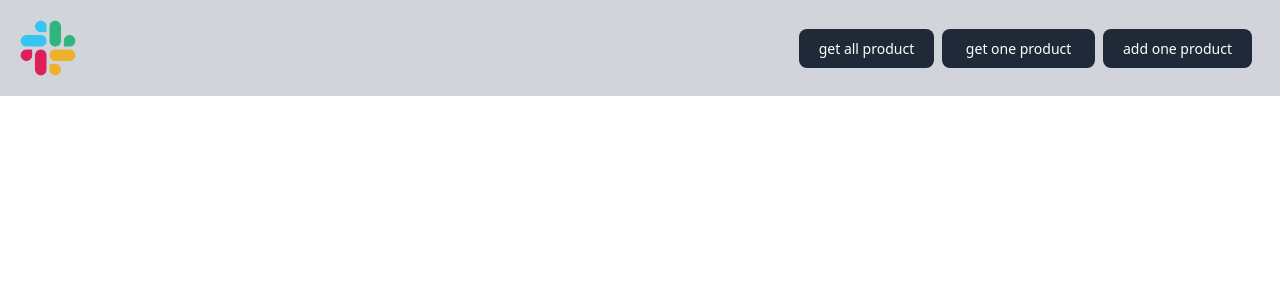
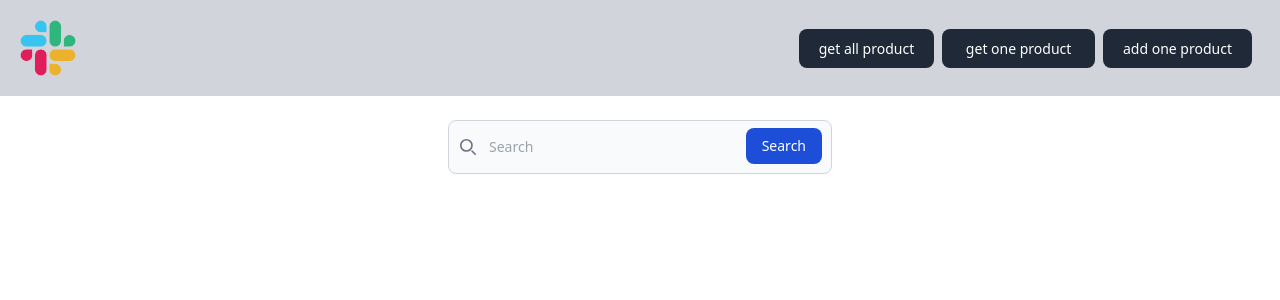
Before and after one commit to arentalb/pwa-angular, an Angular app: page /oneproduct in a window 1280 px wide. Before the commit this address led to /. Shown: the top 300 px of the page. Built offline with nearby package versions, Linux system fonts and the light colour scheme.

Commit message:
Implement getting one product by id

```diff
--- a/src/app/header/header.component.html
+++ b/src/app/header/header.component.html
@@ -7,7 +7,8 @@
       type="button"
             class="text-white bg-gray-800 hover:bg-gray-900 font-medium rounded-lg text-sm px-5 py-2.5 mr-2 mb-2 ">
       get all product</a>
-    <a type="button"
+    <a routerLink="/oneproduct"
+      type="button"
             class="text-white bg-gray-800 hover:bg-gray-900 font-medium rounded-lg text-sm px-5 py-2.5 mr-2 mb-2 ">
       get one product </a>
     <a type="button"
--- /dev/null
+++ b/src/app/one-product/one-product.component.html
@@ -0,0 +1,25 @@
+<div class="flex flex-col justify-center items-center">
+  <div class="w-96 pt-6">
+    <form (ngSubmit)="onSubmit(f)" #f="ngForm" >
+      <label for="search" class="mb-2 text-sm font-medium text-gray-900 sr-only dark:text-white">Search</label>
+      <div class="relative">
+        <div class="absolute inset-y-0 left-0 flex items-center pl-3 pointer-events-none">
+          <svg class="w-4 h-4 text-gray-500 dark:text-gray-400" aria-hidden="true" xmlns="http://www.w3.org/2000/svg" fill="none" viewBox="0 0 20 20">
+            <path stroke="currentColor" stroke-linecap="round" stroke-linejoin="round" stroke-width="2" d="m19 19-4-4m0-7A7 7 0 1 1 1 8a7 7 0 0 1 14 0Z"/>
+          </svg>
+        </div>
+        <input
+          name="id"
+          type="search"
+          id="search"
+          ngModel
+          class="block w-full p-4 pl-10 text-sm text-gray-900 border border-gray-300 rounded-lg bg-gray-50 focus:ring-blue-500 focus:border-blue-500 dark:bg-gray-700 dark:border-gray-600 dark:placeholder-gray-400 dark:text-white dark:focus:ring-blue-500 dark:focus:border-blue-500" placeholder="Search" required>
+        <button type="submit" class="text-white absolute right-2.5 bottom-2.5 bg-blue-700 hover:bg-blue-800 focus:ring-4 focus:outline-none focus:ring-blue-300 font-medium rounded-lg text-sm px-4 py-2 dark:bg-blue-600 dark:hover:bg-blue-700 dark:focus:ring-blue-800">Search</button>
+      </div>
+    </form>
+  </div>
+  <div class="pt-6" *ngIf="theProduct">
+    <app-product [myProduct]="theProduct"></app-product>
+  </div>
+
+</div>
--- /dev/null
+++ b/src/app/one-product/one-product.component.ts
@@ -0,0 +1,24 @@
+import { Component } from '@angular/core';
+import {NgForm} from "@angular/forms";
+import {ProductService} from "../service/product.service";
+import {Product} from "../product";
+
+@Component({
+  selector: 'app-one-product',
+  templateUrl: './one-product.component.html',
+  styleUrls: ['./one-product.component.css']
+})
+export class OneProductComponent {
+  theProduct!:Product
+  constructor(private productService :ProductService) {
+  }
+  onSubmit(form :NgForm){
+     let id = form.value.id
+    this.productService.getProductById(id).subscribe((product)=>{
+      this.theProduct = product
+    })
+  }
+
+
+
+}
--- a/src/app/product.ts
+++ b/src/app/product.ts
@@ -1,5 +1,5 @@
 export interface Product {
-  id :number ;
+  id?:number ;
   name : string ;
   price :number ;
   psc :string ;
--- a/src/app/service/product.service.ts
+++ b/src/app/service/product.service.ts
@@ -13,4 +13,8 @@
   getAllProducts (){
     return this.http.get<Product[]>("http://localhost:7000/products")
   }
+
+  getProductById(id :number){
+    return this.http.get<Product>("http://localhost:7000/products/"+id)
+  }
 }
```
Also changed, not shown: src/app/app.module.ts (+7 -2 lines), src/app/one-product/one-product.component.css (added).
